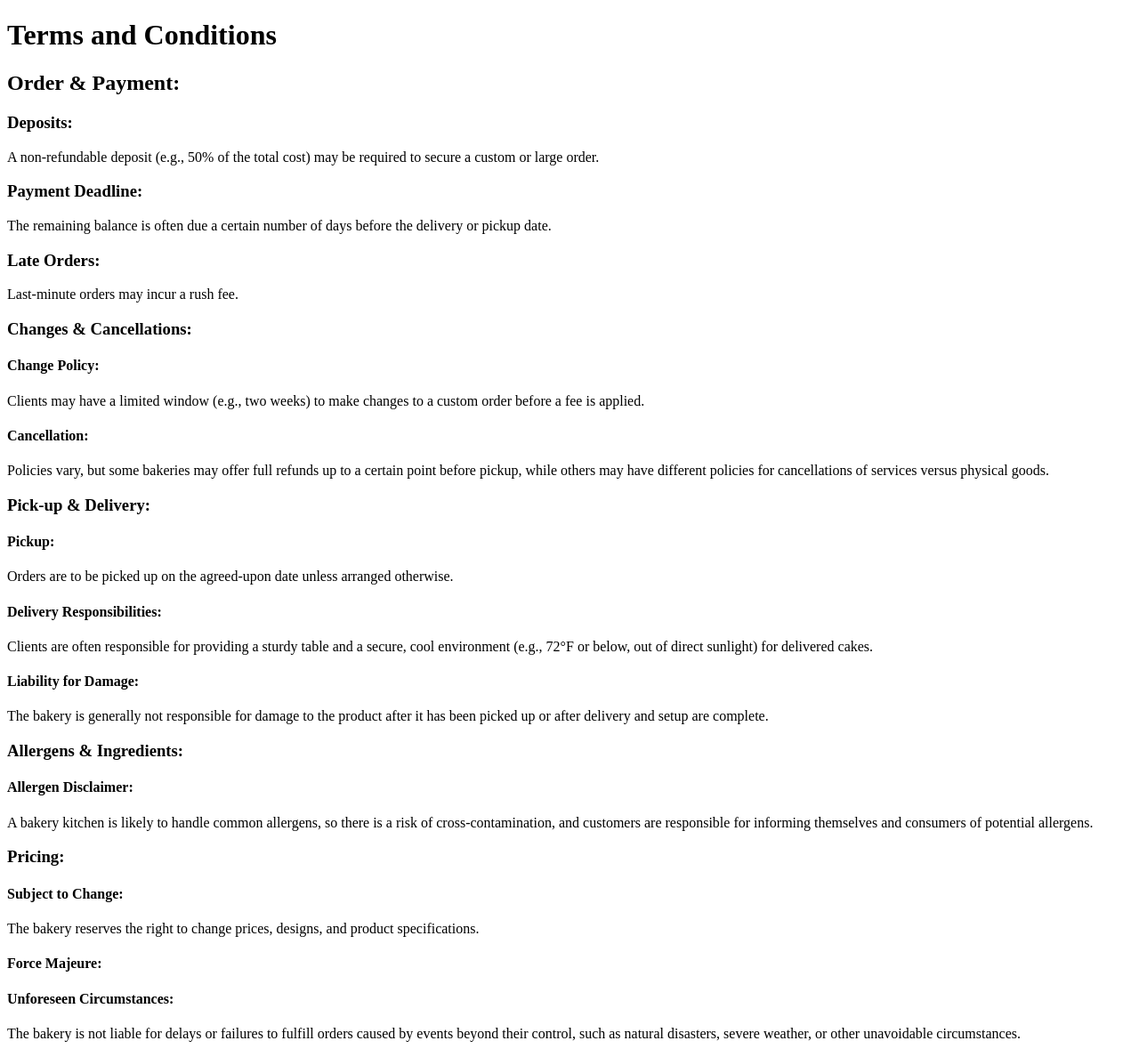
After one commit to Aijuka-Josbert/mamoven1, a PHP site: page /mamoven1/termsandconditions.php in a window 1280 px wide. The commit adds this page. Shown: the whole page at 89% size. Run offline with PHP 8.4, Linux system fonts and the light colour scheme; some libraries are stand-ins or nearby versions.

Commit message:
updates:

```diff
--- a/admin/customers.php
+++ b/admin/customers.php
@@ -125,3 +125,5 @@ try {
 </div>
 
 <?php require_once __DIR__ . '/includes/footer.php'; ?>
+
+<!-- @workspace fix the images to be stored in a string format not like how they are currently and provide locations to add it to  -->
--- a/includes/footer.php
+++ b/includes/footer.php
@@ -27,7 +27,7 @@
                         <li><a href="#">FAQ</a></li>
                         <li><a href="#">Shipping & Returns</a></li>
                         <li><a href="#">Privacy Policy</a></li>
-                        <li><a href="#">Terms of Service</a></li>
+                        <li><a href="termsandconditions.php">Terms of Service</a></li>
                     </ul>
                 </div>
 
--- /dev/null
+++ b/termsandconditions.php
@@ -0,0 +1,42 @@
+<!DOCTYPE html>
+<html lang="en">
+<head>
+    <meta charset="UTF-8">
+    <meta name="viewport" content="width=device-width, initial-scale=1.0">
+    <title>Document</title>
+</head>
+<body>
+    <h1>Terms and Conditions</h1>
+    <h2>Order & Payment:</h2>
+
+   <h3>Deposits:</h3> A non-refundable deposit (e.g., 50% of the total cost) may be required to secure a custom or large order.
+
+   <h3>Payment Deadline:</h3> The remaining balance is often due a certain number of days before the delivery or pickup date.
+   <h3>Late Orders:</h3> Last-minute orders may incur a rush fee.
+
+   <h3>Changes & Cancellations:</h3>
+
+   <h4>Change Policy:</h4> Clients may have a limited window (e.g., two weeks) to make changes to a custom order before a fee is applied.
+
+   <h4>Cancellation:</h4> Policies vary, but some bakeries may offer full refunds up to a certain point before pickup, while others may have different policies for cancellations of services versus physical goods.
+
+   <h3>Pick-up & Delivery:</h3>
+
+   <h4>Pickup:</h4> Orders are to be picked up on the agreed-upon date unless arranged otherwise.
+
+   <h4>Delivery Responsibilities:</h4> Clients are often responsible for providing a sturdy table and a secure, cool environment (e.g., 72°F or below, out of direct sunlight) for delivered cakes.
+   <h4>Liability for Damage:</h4> The bakery is generally not responsible for damage to the product after it has been picked up or after delivery and setup are complete.
+
+   <h3>Allergens & Ingredients:</h3>
+
+   <h4>Allergen Disclaimer:</h4> A bakery kitchen is likely to handle common allergens, so there is a risk of cross-contamination, and customers are responsible for informing themselves and consumers of potential allergens.
+
+   <h3>Pricing:</h3>
+
+   <h4>Subject to Change:</h4> The bakery reserves the right to change prices, designs, and product specifications.
+
+   <h4>Force Majeure:</h4>
+
+   <h4>Unforeseen Circumstances:</h4> The bakery is not liable for delays or failures to fulfill orders caused by events beyond their control, such as natural disasters, severe weather, or other unavoidable circumstances.
+</body>
+</html>
```
Also changed, not shown: assets/images/sugarcane.jpeg (added).
